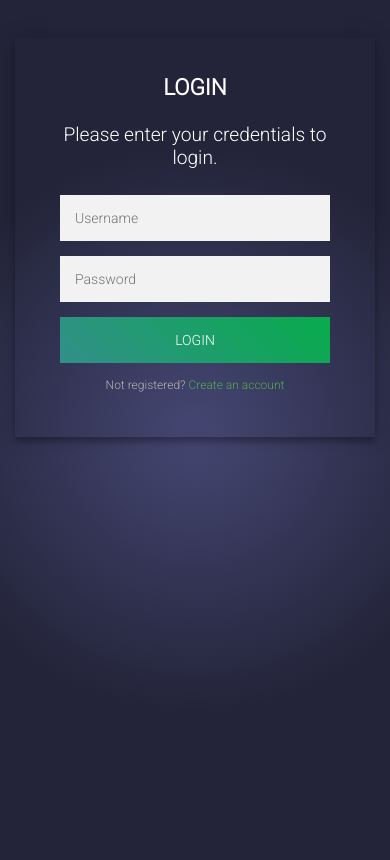
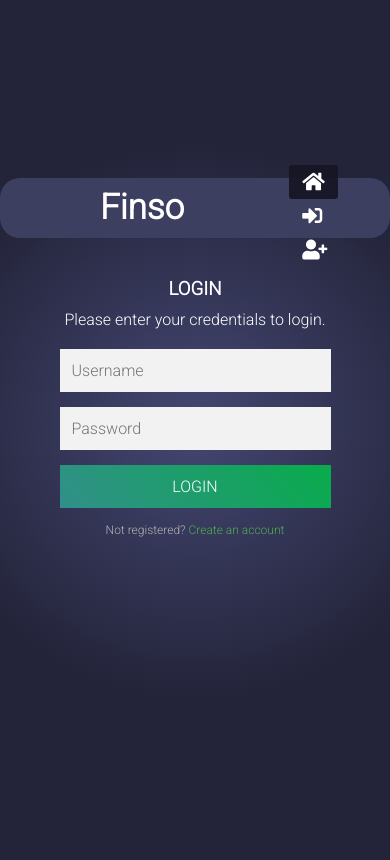
Before and after one commit to Vardhan-Mundada/Binary_Brigade_SGU, a Django app: page /login/ in a window 390 px wide. After the commit the page ends 643 px from the top, so only its background shows below. Run offline with Django 5.2, Linux system fonts and the light colour scheme; parts of the project's set-up code (start-up, migrations or seed data) failed here and were passed over.

Commit message:
web site responsiveness

```diff
--- a/FinsoProject/main/static/base.css
+++ b/FinsoProject/main/static/base.css
@@ -10,13 +10,20 @@ body {
     font-family: "Montserrat", sans-serif;
 }
 
-.navv ul{
+.navv ul {
     z-index: 1000;
 }
+
 .navv {
-    background: rgba(35, 36, 57, 1);
-    height: 80px;
+    background: rgb(61, 63, 96);
+    height: 60px;
     width: 100%;
+    border-radius: 20px;
+    margin-top: 10px;
+    display: flex;
+
+    justify-content: space-between;
+    align-items: center;
 }
 
 label.logo {
@@ -50,15 +57,18 @@ label.logo {
 }
 
 .navv ul li a p {
-    display: none; /* Hide text by default */
+    display: none;
+    /* Hide text by default */
     margin-left: 8px;
 }
 
 .navv ul li a i {
-    font-size: 20px; /* Adjust icon size if needed */
+    font-size: 20px;
+    /* Adjust icon size if needed */
 }
 
-a.active, a:hover {
+a.active,
+a:hover {
     background: rgba(21, 21, 34, 0.897);
     transition: .5s;
 }
@@ -76,29 +86,53 @@ a.active, a:hover {
 #check {
     display: none;
 }
-.navul{
+
+.navul {
     margin-top: 1rem;
 }
+
 /* Hide icons and show text on mobile */
-@media (max-width: 952px) {
+@media (max-width: 380px) {
+
+    .navv {
+        flex-direction: row-reverse;
+        border-radius: 5px;
+    }
+
     label.logo {
-        font-size: 30px;
+        font-size: 25px;
         padding-left: 50px;
     }
+
+    .navv ul {
+        display: flex;
+        justify-content: center;
+        align-items: center;
+        flex-direction: column;
+    }
+
     .navv ul li a i {
-        display: none; /* Hide icons on mobile */
+        display: none;
+        /* Hide icons on mobile */
     }
+
     .navv ul li a p {
-        display: inline; /* Show text on mobile */
+        display: inline;
+        /* Show text on mobile */
         font-size: 16px;
     }
 }
 
 /* Show sidebar menu on mobile */
-@media (max-width: 858px) {
+@media (max-width: 380px) {
     .checkbtn {
         display: block;
     }
+
+    .cross {
+        margin-right: 20px;
+    }
+
     ul {
         position: fixed;
         width: 100%;
@@ -109,22 +143,28 @@ a.active, a:hover {
         text-align: center;
         transition: all .5s;
     }
+
     .navv ul li {
         display: block;
-        margin: 50px 0;
         line-height: 30px;
     }
+
     .navv ul li a {
         font-size: 20px;
     }
-    a:hover, a.active {
+
+    a:hover,
+    a.active {
         background: none;
         color: #0082e6;
     }
-    #check:checked ~ ul {
+
+    #check:checked~ul {
         left: 0;
+        top: 0;
     }
-    .navul{
+
+    .navul {
         margin-top: 0;
     }
 }
--- a/FinsoProject/main/static/style.css
+++ b/FinsoProject/main/static/style.css
@@ -1,25 +1,37 @@
 @import url(https://fonts.googleapis.com/css?family=Roboto:300);
 
+body {
+  background: radial-gradient(circle,
+      rgba(67, 69, 112, 1) 3%,
+      rgba(35, 36, 57, 1) 60%);
+  font-family: "Roboto", sans-serif;
+  -webkit-font-smoothing: antialiased;
+  -moz-osx-font-smoothing: grayscale;
+  min-height: 100vh;
+  display: flex;
+  align-items: center;
+  justify-content: center;
+  flex-direction: column;
+  margin: 0;
+  padding: 0;
+}
 
 .login-page {
   width: 360px;
   padding: 8% 0 0;
   margin: auto;
 }
-.login-page .form .login{
-  margin-top: -31px;
-margin-bottom: 26px;
-}
+
 .form {
   position: relative;
   z-index: 1;
-  background: #FFFFFF;
+  background: transparent;
   max-width: 360px;
   margin: 0 auto 100px;
   padding: 45px;
   text-align: center;
-  box-shadow: 0 0 20px 0 rgba(0, 0, 0, 0.2), 0 5px 5px 0 rgba(0, 0, 0, 0.24);
 }
+
 .form input {
   font-family: "Roboto", sans-serif;
   outline: 0;
@@ -31,12 +43,13 @@ margin-bottom: 26px;
   box-sizing: border-box;
   font-size: 14px;
 }
+
 .form button {
   font-family: "Roboto", sans-serif;
   text-transform: uppercase;
   outline: 0;
   background-color: #328f8a;
-  background-image: linear-gradient(45deg,#328f8a,#08ac4b);
+  background-image: linear-gradient(45deg, #328f8a, #08ac4b);
   width: 100%;
   border: 0;
   padding: 15px;
@@ -46,39 +59,50 @@ margin-bottom: 26px;
   transition: all 0.3 ease;
   cursor: pointer;
 }
+
 .form .message {
   margin: 15px 0 0;
   color: #b3b3b3;
   font-size: 12px;
 }
+
 .form .message a {
   color: #4CAF50;
   text-decoration: none;
-}
-
-.container {
-  position: relative;
-  z-index: 1;
-  max-width: 50%;
-  margin-left: 3rem;
-}
-
-body {
-  background: rgb(67, 69, 112);
-  background: radial-gradient(
-    circle,
-    rgba(67, 69, 112, 1) 3%,
-    rgba(35, 36, 57, 1) 60%
-  );
-  font-family: "Roboto", sans-serif;
-  -webkit-font-smoothing: antialiased;
-  -moz-osx-font-smoothing: grayscale;
-  min-height: 100vh;
 }
 
 .login-header {
   color: white;
   font-size: 1.2em;
   text-align: center;
-  margin-top: 10px;
+  margin-bottom: 20px;
 }
+
+.login-header h3 {
+  margin: 0 0 10px;
+}
+
+.login-header p {
+  margin: 0;
+}
+
+@media (max-width: 768px) {
+  .login-page {
+    width: 90%;
+    padding: 20px;
+  }
+
+  .form {
+    padding: 20px;
+  }
+
+  .form input,
+  .form button {
+    font-size: 16px;
+    padding: 12px;
+  }
+
+  .login-header {
+    font-size: 1em;
+  }
+}
--- a/FinsoProject/main/templates/base.html
+++ b/FinsoProject/main/templates/base.html
@@ -1,14 +1,16 @@
 {% load static %}
 <!DOCTYPE html>
 <html lang="en" dir="ltr">
+
 <head>
     <meta charset="utf-8">
     <title>{% block title %}Finso{% endblock %}</title>
     <meta name="viewport" content="width=device-width, initial-scale=1.0">
     <link rel="stylesheet" href="{% static 'base.css' %}">
-    <link rel="stylesheet" href="https://cdnjs.cloudflare.com/ajax/libs/font-awesome/5.15.3/css/all.min.css"/>
+    <link rel="stylesheet" href="https://cdnjs.cloudflare.com/ajax/libs/font-awesome/5.15.3/css/all.min.css" />
 
 </head>
+
 <body>
     <nav class="navv">
         <input type="checkbox" id="check">
@@ -17,17 +19,41 @@
         </label>
         <label class="logo">Finso</label>
         <ul class="navul">
+            <li style="display: flex; justify-content: center; align-items: center;">
+                <label for="check" class="checkbtn cross">
+                    <i class="fas fa-times"></i> <!-- Close icon -->
+                </label>
+            </li>
             {% if user.is_authenticated %}
-                <li><a href="{% url 'addall' %}"><i class="fas fa-plus"></i><p>Add</p></a></li>
-                <li><a href="#"><i class="fas fa-list icon"></i><p>List</p></a></li>
-                <li><a href="{% url 'dashboard' %}"><i class="fas fa-tachometer-alt icon"></i><p>Dashboard</p></a></li>
-                <li><a href="#"><i class="fas fa-chart-line icon"></i><p>Analytics</p></a></li>
-                <li><a href="#"><i class="fas fa-bell icon"></i><p>Notifications</p></a></li>
-                <li><a href="{% url 'logout' %}"><i class="fas fa-sign-out-alt icon"></i><p>Logout</p></a></li>
+            <li><a href="{% url 'addall' %}"><i class="fas fa-plus"></i>
+                    <p>Add</p>
+                </a></li>
+            <li><a href="#"><i class="fas fa-list icon"></i>
+                    <p>List</p>
+                </a></li>
+            <li><a href="{% url 'dashboard' %}"><i class="fas fa-tachometer-alt icon"></i>
+                    <p>Dashboard</p>
+                </a></li>
+            <li><a href="#"><i class="fas fa-chart-line icon"></i>
+                    <p>Analytics</p>
+                </a></li>
+            <li><a href="#"><i class="fas fa-bell icon"></i>
+                    <p>Notifications</p>
+                </a></li>
+            <li><a href="{% url 'logout' %}"><i class="fas fa-sign-out-alt icon"></i>
+                    <p>Logout</p>
+                </a></li>
             {% else %}
-                <li><a class="active" href="#"><i class="fas fa-home icon"></i><p>Home</p></a></li>
-                <li><a href="{% url 'login' %}"><i class="fas fa-sign-in-alt icon"></i><p>Login</p></a></li>
-                <li><a href="{% url 'register' %}"><i class="fas fa-user-plus icon"></i><p>Register</p></a></li>
+            <li><a class="active" href="#"><i class="fas fa-home icon"></i>
+                    <p>Home</p>
+                </a></li>
+            <li><a href="{% url 'login' %}"><i class="fas fa-sign-in-alt icon"></i>
+                    <p>Login</p>
+                </a></li>
+            <li><a href="{% url 'register' %}"><i class="fas fa-user-plus icon"></i>
+                    <p>Register</p>
+                </a></li>
+
             {% endif %}
         </ul>
 
@@ -36,7 +62,9 @@
     <div class="content">
         {% block content %}
         <!-- Page content goes here -->
+
         {% endblock %}
     </div>
 </body>
+
 </html>
--- a/FinsoProject/main/templates/login.html
+++ b/FinsoProject/main/templates/login.html
@@ -1,32 +1,26 @@
+{% extends 'base.html' %}
+
 {% load static %}
-<!DOCTYPE html>
-<html>
-<head>
+
+{% block title %}Finso - Login{% endblock %}
+
+{% block content %}
 <link rel="stylesheet" href="{% static 'style.css' %}">
-    <title>Finso - Login</title>
-</head>
-<body style="background: rgb(67, 69, 112);
-background: radial-gradient(
-    circle,
-    rgba(67, 69, 112, 1) 3%,
-    rgba(35, 36, 57, 1) 60%
-); color: white;">
 <div class="login-page">
-        <div class="form" style="background: transparent;">
-            <div class="login" style="background: transparent;">
+    <div class="form">
+        <div class="login">
             <div class="login-header">
                 <h3>LOGIN</h3>
                 <p>Please enter your credentials to login.</p>
             </div>
         </div>
-            <form method="post" class="login-form" action="{% url 'login' %}">
+        <form method="post" class="login-form" action="/login">
             {% csrf_token %}
-                <input type="text" name="username" placeholder="Username"/>
-                <input type="password" name="password" placeholder="Password"/>
+            <input type="text" name="username" placeholder="Username" />
+            <input type="password" name="password" placeholder="Password" />
             <button type="submit">Login</button>
-                <p class="message">Not registered? <a href="{% url 'register' %}">Create an account</a></p>
+            <p class="message">Not registered? <a href="/register">Create an account</a></p>
         </form>
     </div>
 </div>
-</body>
-</html>
+{% endblock %}
```
Also changed, not shown: FinsoProject/main/static/chatbot.css (+111 -77 lines), FinsoProject/main/templates/chatbot.html (+21 -4 lines), FinsoProject/main/templates/home.html (+72 -27 lines), FinsoProject/main/urls.py (line endings or trailing spaces). Lines whose indentation alone changed are shown as unchanged.
